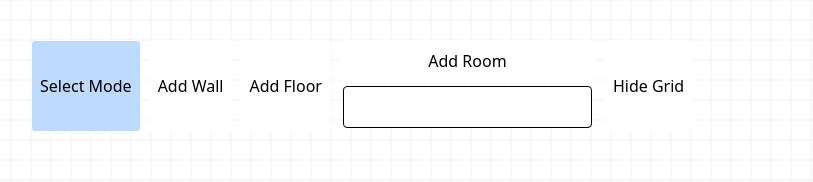
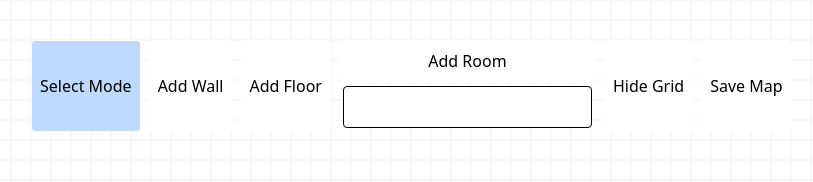
Before and after one commit to thisprojects/map_maker, a React (Vite) app: page / in a window 1280 px wide. Shown: the top 182 px of the page, without its empty margins (9-822 px from the left). Built offline with nearby package versions, Linux system fonts and the light colour scheme.

Commit message:
save as JSON

```diff
--- a/src/App.tsx
+++ b/src/App.tsx
@@ -325,6 +325,7 @@ const FloorPlanEditor: React.FC = () => {
                 type: "floor",
                 texture: floor.texture,
                 clickPoint: { x: mouseX, y: mouseY },
+                roomId: floor.roomId,
               });
               clickedObject = true;
               break;
@@ -540,7 +541,114 @@ const FloorPlanEditor: React.FC = () => {
   // Available floor textures
   const floorTextures = ["concreteFloor", "woodFloor", "tileFloor"];
 
-  console.log("WALLS", selectedObject);
+  console.log("FLOORS", floors);
+
+  const saveMap = () => {
+    const roomList = rooms.map((room) => {
+      const roomWalls = walls.map((wall) => {
+        if (wall.roomId === room) {
+          let x,
+            y,
+            z,
+            width,
+            height,
+            rotation,
+            texture,
+            depth,
+            normal,
+            roomWall;
+
+          if (wall.x1 === wall.x2) {
+            // West / East wall
+            width = wall.y2 - wall.y1;
+            height = 5;
+            z = (wall.y2 + wall.y1) / 2; // Midpoint between y1 and y2
+            x = wall.x1;
+            y = 0;
+            rotation = Math.PI / 2;
+            texture = "west";
+            depth = 0;
+            normal = { x: 1, y: 0, z: 0 };
+          } else {
+            // North / South wall
+            width = wall.x2 - wall.x1;
+            height = 5;
+            x = (wall.x2 + wall.x1) / 2; // Midpoint between x1 and x2
+            z = wall.y1;
+            y = 0;
+            rotation = 0;
+            texture = "north";
+            depth = 0;
+            normal = { x: 0, y: 0, z: 1 };
+          }
+
+          roomWall = {
+            x,
+            y,
+            z,
+            width,
+            height,
+            rotation,
+            texture,
+            depth,
+            normal,
+          };
+
+          console.log("room wall", roomWall);
+          return roomWall;
+        }
+      });
+
+      const roomFloors = floors.map((floor) => {
+        // Correct the floor positioning, using the top-left corner
+        const x = floor.x + floor.width / 2; // This should center the floor on x
+        const z = floor.y + floor.height / 2; // This should center the floor on z
+        const y = -1; // Ground level (adjust as needed)
+        const width = floor.width; // Don't scale down the width
+        const length = floor.height; // Don't scale down the height
+        const texture = "floor";
+        const rotation = -Math.PI / 2; // Correct rotation for the floor
+        return {
+          x,
+          y,
+          z,
+          width,
+          length,
+          texture,
+          rotation,
+        };
+      });
+
+      return { walls: roomWalls, floors: roomFloors };
+    });
+
+    console.log(
+      "ROOM LIST",
+      JSON.stringify({
+        name: "Level 1",
+        textures: [
+          { type: "wall", name: "north", path: "WALL01.png" },
+          { type: "wall", name: "south", path: "WALL01.png" },
+          { type: "wall", name: "east", path: "WALL02.png" },
+          { type: "wall", name: "west", path: "WALL02.png" },
+          { type: "floor", name: "floor", path: "FLOOR.png" },
+        ],
+        rooms: roomList,
+        entities: [
+          {
+            type: "player",
+            position: { x: 2, y: 0, z: 2 },
+            properties: { speed: 5, health: 100 },
+          },
+          {
+            type: "enemy",
+            position: { x: 8, y: 0, z: 8 },
+            properties: { ai: "patrol", damage: 10 },
+          },
+        ],
+      })
+    );
+  };
 
   return (
     <div className="relative">
@@ -603,6 +711,12 @@ const FloorPlanEditor: React.FC = () => {
           className="text-black border border-white rounded p-2 cursor-pointer bg-white"
         >
           {showGrid ? "Hide Grid" : "Show Grid"}
+        </button>
+        <button
+          className="text-black border border-white rounded p-2 cursor-pointer bg-white"
+          onClick={saveMap}
+        >
+          Save Map
         </button>
       </div>
 
@@ -726,6 +840,26 @@ const FloorPlanEditor: React.FC = () => {
                         return newObject;
                       });
                     }
+                    if (selectedObject.type === "floor") {
+                      setFloors((prev) => {
+                        const newFloors = [...prev];
+                        const selectedFloor = newFloors.find(
+                          (floor) => floor.id === selectedObject.id
+                        );
+
+                        if (selectedFloor) {
+                          selectedFloor.roomId = room;
+                        }
+                        return newFloors;
+                      });
+                      setSelectedObject((prev) => {
+                        const newObject: SelectedObject = {
+                          ...prev,
+                        } as SelectedObject;
+                        newObject.roomId = String(room);
+                        return newObject;
+                      });
+                    }
                     setShowRoomPicker(false);
                   }}
                 >
```
